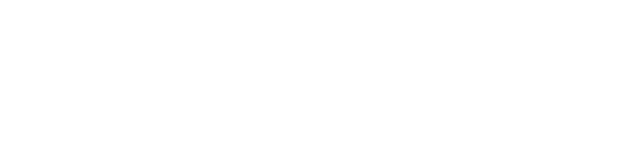
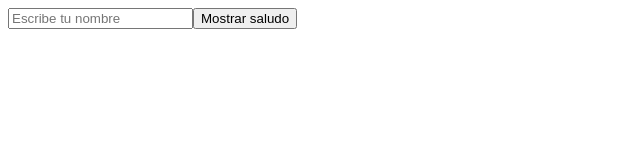
Before and after one commit to diegojgz/EjercicioClase4, a plain HTML site: page index.html in a window 1280 px wide. Shown: the whole page, without its empty margins (0-640 px from the left). Drawn offline with Linux system fonts and the light colour scheme.

Commit message:
final commit

```diff
--- a/index.html
+++ b/index.html
@@ -4,11 +4,11 @@
     <meta charset="UTF-8">
     <meta http-equiv="X-UA-Compatible" content="IE=edge">
     <meta name="viewport" content="width=device-width, initial-scale=1.0">
+    <link rel="stylesheet" href="/css/style.css">
     <title>Ejercicio Clase 04</title>
 </head>
 <body>
-    <div id="myApp"></div>
-    <div id="parentID"></div>
+    <div id="app"></div>
 
     <script type="module" src="/js/app.js"></script>
 </body>
--- a/js/app.js
+++ b/js/app.js
@@ -1,45 +1,33 @@
+class Greeting {
+  constructor(parentID, inputID, buttonID) {
+    this.parentID = parentID;
+    this.inputID = inputID;
+    this.buttonID = buttonID;
+  }
 
-// class Button{
-//     constructor(parentID,text){
-//         this.parentID = parentID;
-//         // completar this.text
+  render() {
+    const parent = document.getElementById(this.parentID);
 
-//     }
+    const input = document.createElement("input");
+    input.type = "text";
+    input.placeholder = "Escribe tu nombre";
+    input.id = this.inputID;
 
-//     render(){
-//         let myApp = document.getElementById(this.parentID);
+    const button = document.createElement("button");
+    button.textContent = "Mostrar saludo";
+    button.id = this.buttonID;
 
-//         myApp.innerHTML = ""; // vamos a escribir en el html para que se dibuje
-//         // un boton con el texto de this.text
-//     }
-// }
+    const greeting = document.createElement("div");
+    greeting.id = "greeting";
 
-//  contruir el objeto boton
-//  y llamar al metodo render de ese objeto
-// let myButon = new...
-// myButon.metodoQueSea()
+    parent.append(input, button, greeting);
 
+    button.addEventListener("click", () => {
+      const name = input.value;
+      greeting.textContent = `¡Hola ${name}!`;
+    });
+  }
+}
 
-// // ESTA PARTE LA AGREGUE YO:::
-// class Button {
-//   constructor(parentID, text, onClick) {
-//     this.parentID = parentID;
-//     this.text = text;
-//     this.onClick = onClick;
-//   }
-
-//   render() {
-//     const parent = document.getElementById(this.parentID);
-
-//     const button = document.createElement("button");
-//     button.innerHTML = this.text;
-
-//     if (this.onClick) {
-//       button.addEventListener("click", this.onClick);
-//     }
-//     parent.appendChild(button);
-//   }
-// }
-
-// const myButton = new Button("myApp", "Click me!!!", () => alert("Holaaa!!!"));
-// myButton.render();
+const greeting = new Greeting("app", "name-input", "show-greeting");
+greeting.render();
```
